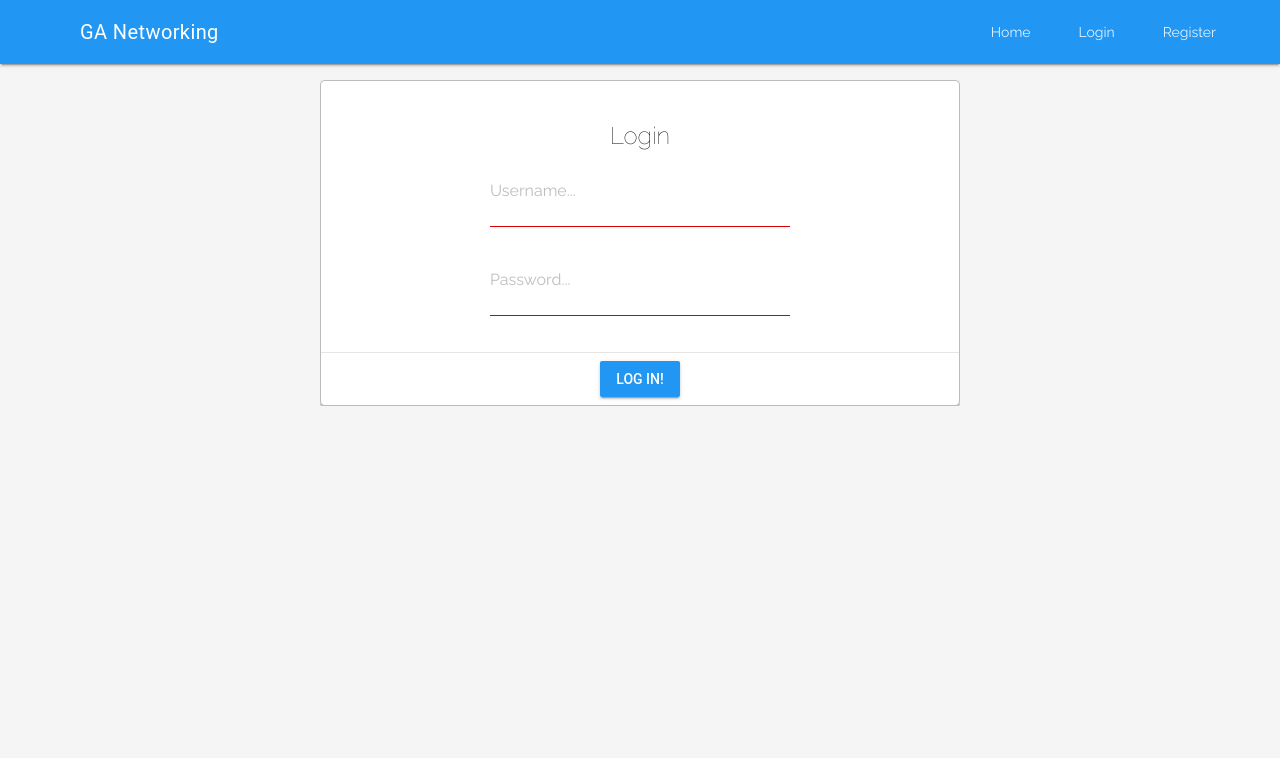
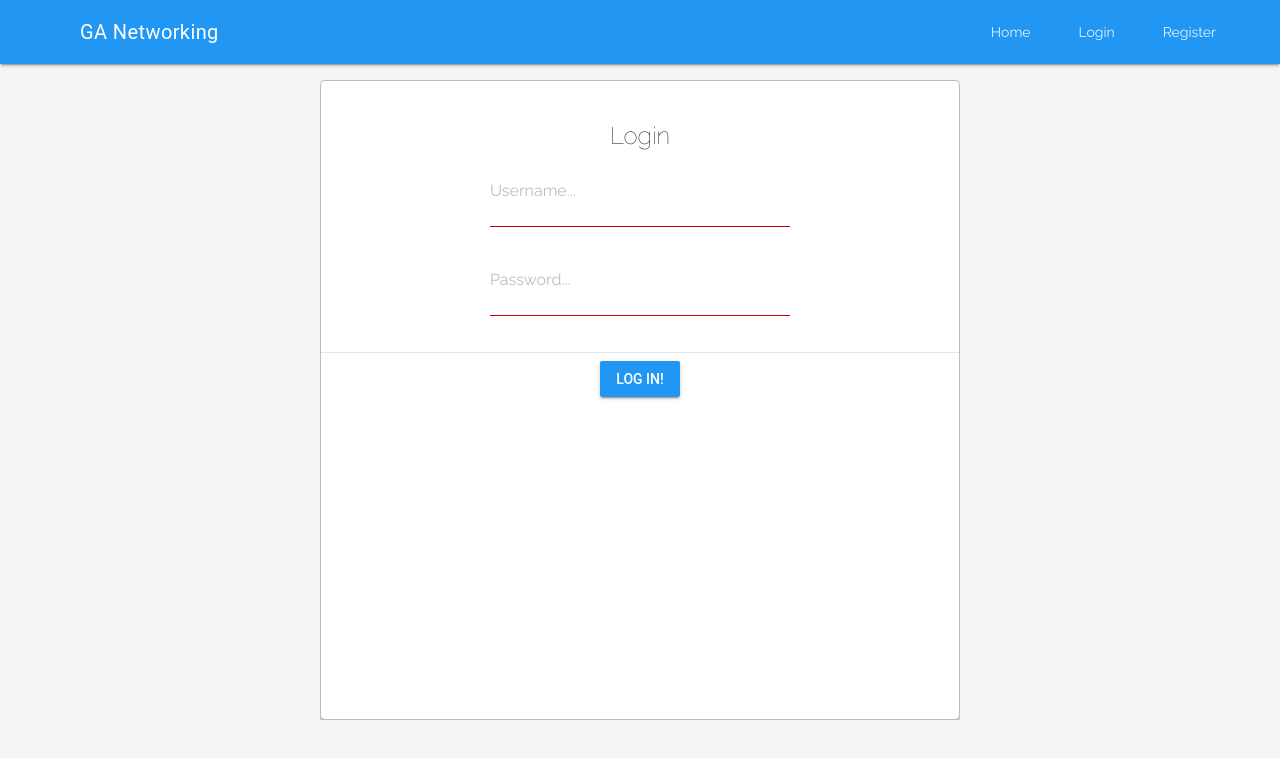
Before and after one commit to halo123u/GA-Networking-App, a React (Create React App) app in the folder client/: page /login in a window 1280 px wide. Shown: the top 758 px of the page. Built offline with nearby package versions, Linux system fonts and the light colour scheme.

Commit message:
fixed height on desktop

```diff
--- a/client/src/App.css
+++ b/client/src/App.css
@@ -282,6 +282,9 @@ div.mdl-textfield input {
     .mdl-card{
         width: 50vw !important;
     }
+    .login-page, .register-page, .edit-form.mdl-card, .message-tab, .events-page{
+        height: 800px;
+    }
     .events-page{
         width: 30vw;
     }
```
